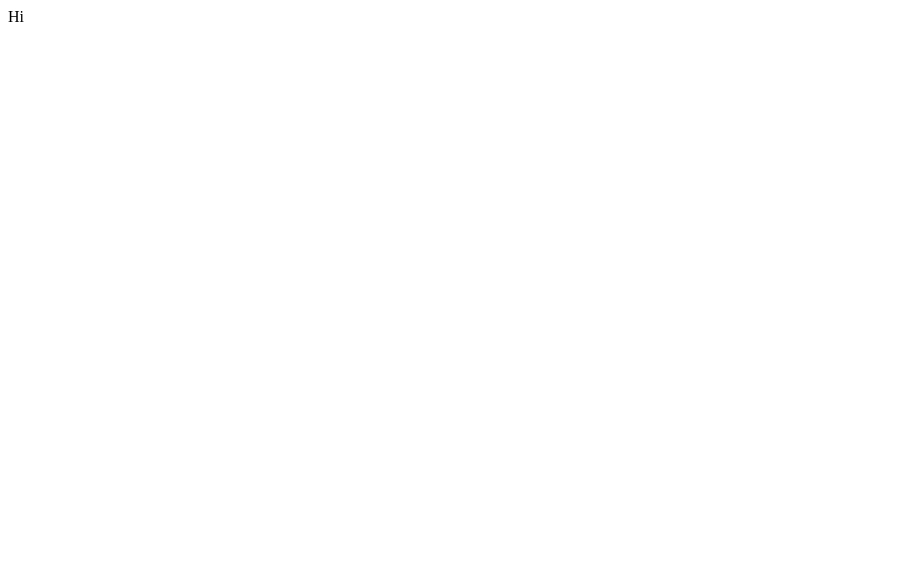
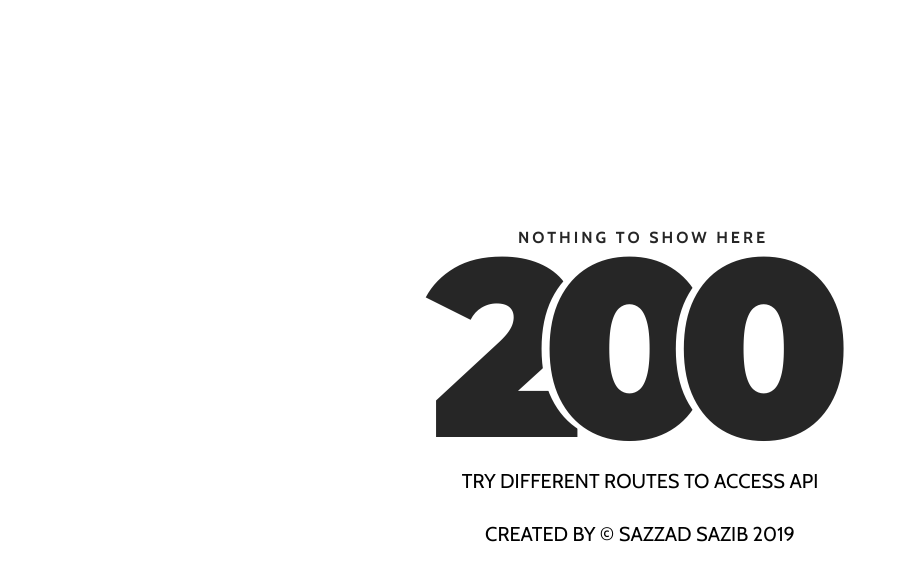
Before and after one commit to sazzadsazib/cipher-backend, a website: page public/index.html in a window 1280 px wide. Shown: the whole page, without its empty margins (0-899 px from the left). Drawn offline with nearby package versions, Linux system fonts and the light colour scheme.

Commit message:
fix: fixed index

```diff
--- /dev/null
+++ b/public/css/style.css
@@ -0,0 +1,101 @@
+* {
+  -webkit-box-sizing: border-box;
+          box-sizing: border-box;
+}
+
+body {
+  padding: 0;
+  margin: 0;
+}
+
+#notfound {
+  position: relative;
+  height: 100vh;
+}
+
+#notfound .notfound {
+  position: absolute;
+  left: 50%;
+  top: 50%;
+  -webkit-transform: translate(-50%, -50%);
+      -ms-transform: translate(-50%, -50%);
+          transform: translate(-50%, -50%);
+}
+
+.notfound {
+  max-width: 520px;
+  width: 100%;
+  line-height: 1.4;
+  text-align: center;
+}
+
+.notfound .notfound-404 {
+  position: relative;
+  height: 240px;
+}
+
+.notfound .notfound-404 h1 {
+  font-family: 'Montserrat', sans-serif;
+  position: absolute;
+  left: 50%;
+  top: 50%;
+  -webkit-transform: translate(-50%, -50%);
+      -ms-transform: translate(-50%, -50%);
+          transform: translate(-50%, -50%);
+  font-size: 252px;
+  font-weight: 900;
+  margin: 0px;
+  color: #262626;
+  text-transform: uppercase;
+  letter-spacing: -40px;
+  margin-left: -20px;
+}
+
+.notfound .notfound-404 h1>span {
+  text-shadow: -8px 0px 0px #fff;
+}
+
+.notfound .notfound-404 h3 {
+  font-family: 'Cabin', sans-serif;
+  position: relative;
+  font-size: 16px;
+  font-weight: 700;
+  text-transform: uppercase;
+  color: #262626;
+  margin: 0px;
+  letter-spacing: 3px;
+  padding-left: 6px;
+}
+
+.notfound h2,.notfound h3 {
+  font-family: 'Cabin', sans-serif;
+  font-size: 20px;
+  font-weight: 400;
+  text-transform: uppercase;
+  color: #000;
+  margin-top: 0px;
+  margin-bottom: 25px;
+}
+
+@media only screen and (max-width: 767px) {
+  .notfound .notfound-404 {
+    height: 200px;
+  }
+  .notfound .notfound-404 h1 {
+    font-size: 200px;
+  }
+}
+
+@media only screen and (max-width: 480px) {
+  .notfound .notfound-404 {
+    height: 162px;
+  }
+  .notfound .notfound-404 h1 {
+    font-size: 162px;
+    height: 150px;
+    line-height: 162px;
+  }
+  .notfound h2, .notfound h3 {
+    font-size: 14px;
+  }
+}
--- a/public/index.html
+++ b/public/index.html
@@ -1,8 +1,43 @@
-<html>
+<!DOCTYPE html>
+<html lang="en">
+
 <head>
-    <title>coming soon</title>
+	<meta charset="utf-8">
+	<meta http-equiv="X-UA-Compatible" content="IE=edge">
+	<meta name="viewport" content="width=device-width, initial-scale=1">
+	<!-- The above 3 meta tags *must* come first in the head; any other head content must come *after* these tags -->
+
+	<title>Cipher Backend Index</title>
+
+	<!-- Google font -->
+	<link href="https://fonts.googleapis.com/css?family=Cabin:400,700" rel="stylesheet">
+	<link href="https://fonts.googleapis.com/css?family=Montserrat:900" rel="stylesheet">
+
+	<!-- Custom stlylesheet -->
+	<link type="text/css" rel="stylesheet" href="css/style.css" />
+
+	<!-- HTML5 shim and Respond.js for IE8 support of HTML5 elements and media queries -->
+	<!-- WARNING: Respond.js doesn't work if you view the page via file:// -->
+	<!--[if lt IE 9]>
+		  <script src="https://oss.maxcdn.com/html5shiv/3.7.3/html5shiv.min.js"></script>
+		  <script src="https://oss.maxcdn.com/respond/1.4.2/respond.min.js"></script>
+		<![endif]-->
+
 </head>
+
 <body>
-Hi
-</body>
+
+	<div id="notfound">
+		<div class="notfound">
+			<div class="notfound-404">
+				<h3>Nothing to show Here</h3>
+				<h1><span>2</span><span>0</span><span>0</span></h1>
+			</div>
+			<h2>Try Different Routes To Access API</h2>
+			<h3>Created by &copy; Sazzad Sazib 2019</h3>
+		</div>
+	</div>
+
+</body><!-- This templates was made by Colorlib (https://colorlib.com) -->
+
 </html>
```
Also changed, not shown: public/500.html (+39 -4 lines).
